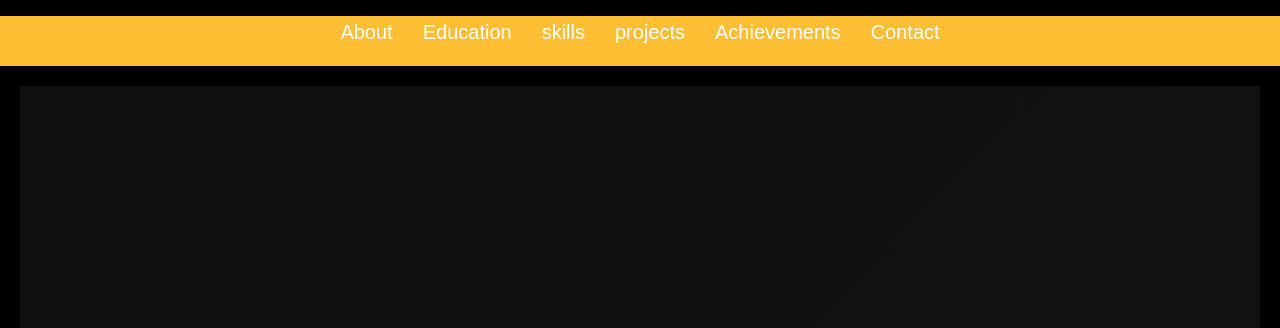
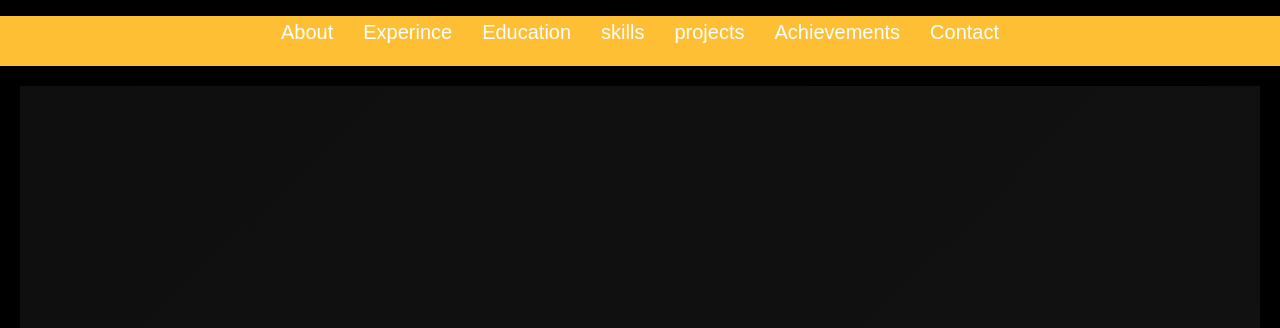
Before and after one commit to GuruLohithaNarala/guruportfolio, a plain HTML site: page index.html in a window 1280 px wide. Shown: the top 328 px of the page. Drawn offline with Linux system fonts and the light colour scheme.

Commit message:
index.html

```diff
--- a/index.html
+++ b/index.html
@@ -11,6 +11,7 @@
     <nav style="background-color: #ffbf35;" >
         <ul>
             <li class="nav-item"><a class="nav-link" href="about.html">About</a></li>
+            <li class="nav-item"><a class="nav-link" href="Experince.html">Experince</a></li>
             <li class="nav-item"><a class="nav-link" href="education.html">Education</a></li>
             <li class="nav-item"><a class="nav-link" href="skills.html">skills</a></li>
             <li class="nav-item"><a class="nav-link" href="projects.html">projects</a></li>
```
